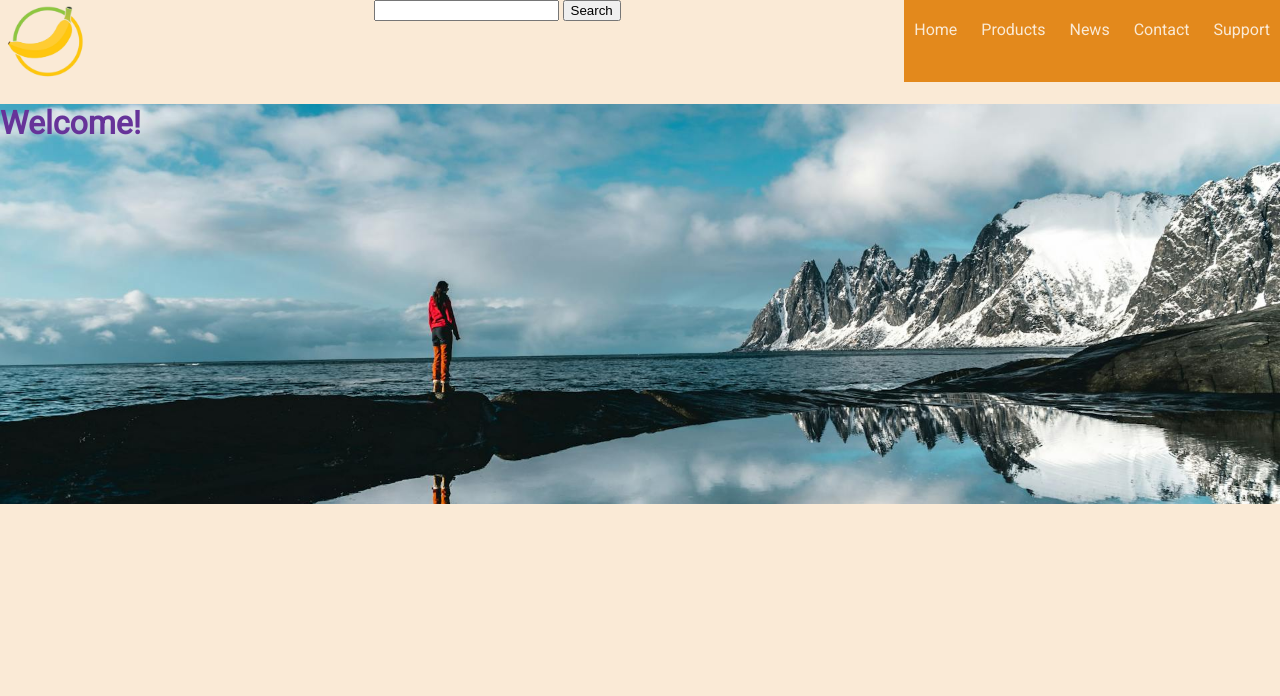
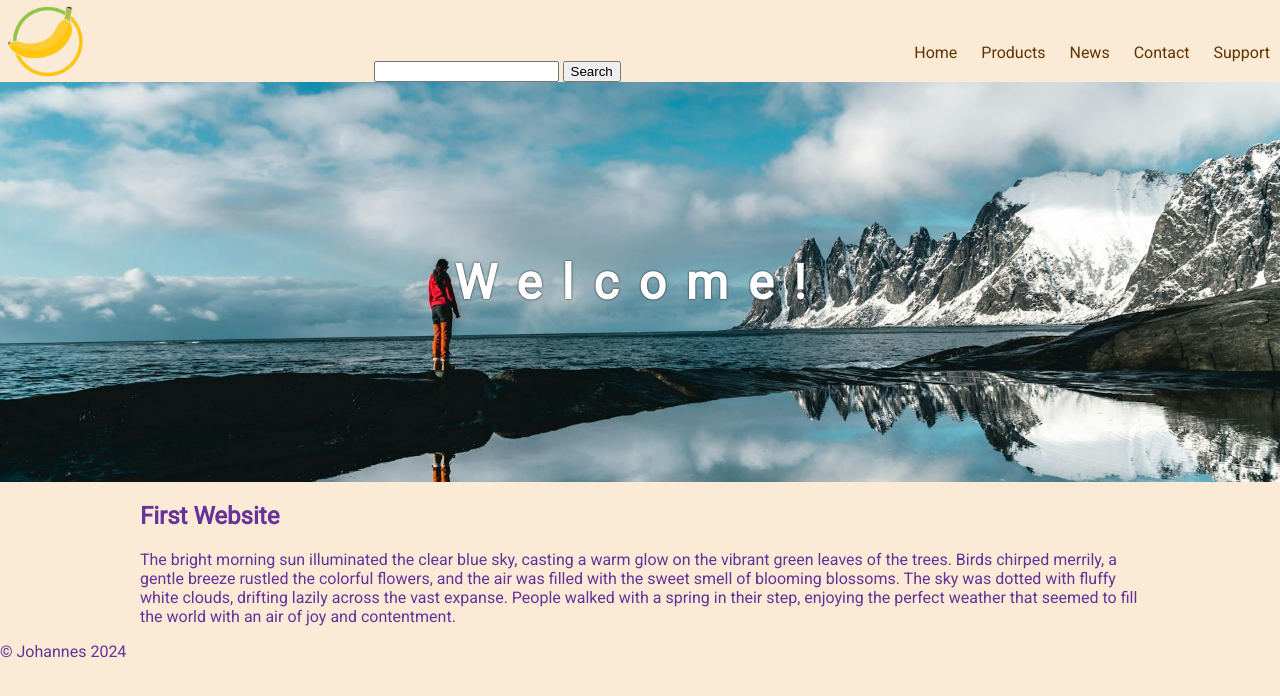
Before and after one commit to Anshig35/Anar35firstweb35, a plain HTML site: page index.html in a window 1280 px wide. Drawn offline with Linux system fonts and the light colour scheme.

Commit message:
added style and content

```diff
--- a/index.html
+++ b/index.html
@@ -30,8 +30,15 @@
     <div class="banner">
         <h1>Welcome!</h1>
     </div>
-    <main></main>
-    <footer></footer>
+    <main class="content">
+        <h2>First Website</h2>
+        <p>
+            The bright morning sun illuminated the clear blue sky, casting a warm glow on the vibrant green leaves of the trees. Birds chirped merrily, a gentle breeze rustled the colorful flowers, and the air was filled with the sweet smell of blooming blossoms. The sky was dotted with fluffy white clouds, drifting lazily across the vast expanse. People walked with a spring in their step, enjoying the perfect weather that seemed to fill the world with an air of joy and contentment.
+        </p>
+    </main>
+    <footer>
+        <p class="copyright">&copy; Johannes 2024</p>
+    </footer>
 </body>
 
 </html>
--- a/styles.css
+++ b/styles.css
@@ -12,10 +12,10 @@ body {
 }
 .navigation {
     text-align: center;
-    background-color:hsl(33, 78%, 50%);
+    /* background-color:hsl(33, 78%, 50%); */
 }
 .navigation a {
-    color:hsl(33, 78%, 91%);
+    color:hsl(33, 98%, 19%);
     text-decoration: none;
     padding: 20px 10px;
     display: inline-block;
@@ -24,7 +24,7 @@ body {
     color: red;
 } */
 .navigation a:hover {
-    background-color:hsl(33, 53%, 34%);
+    background-color:hsl(33, 93%, 70%);
 }
 .banner {
     /* 50vh = 50% window height */
@@ -32,9 +32,29 @@ body {
     background-image: url("pexels-photo-2104152.jpeg");
     background-size: cover;
     background-position: center center;
+    display: flex;
+    justify-content: center;
+    align-items: center;
+}
+.banner h1 {
+    font-size: 3em;
+    font-weight: 800;
+    color: white;
+    /* X offset Y offset Blur Color */
+    text-shadow: 0px 0px 2px black;
+    letter-spacing: 20px;
+}
+.banner h1:hover {
+    filter: blur( 5px );
 }
 
 .main-header {
     display: flex;
+    flex-direction: row;
     justify-content: space-between;
+    align-items: flex-end;
 }
+.content {
+    max-width: 1000px;
+    margin: auto;
+}
```
